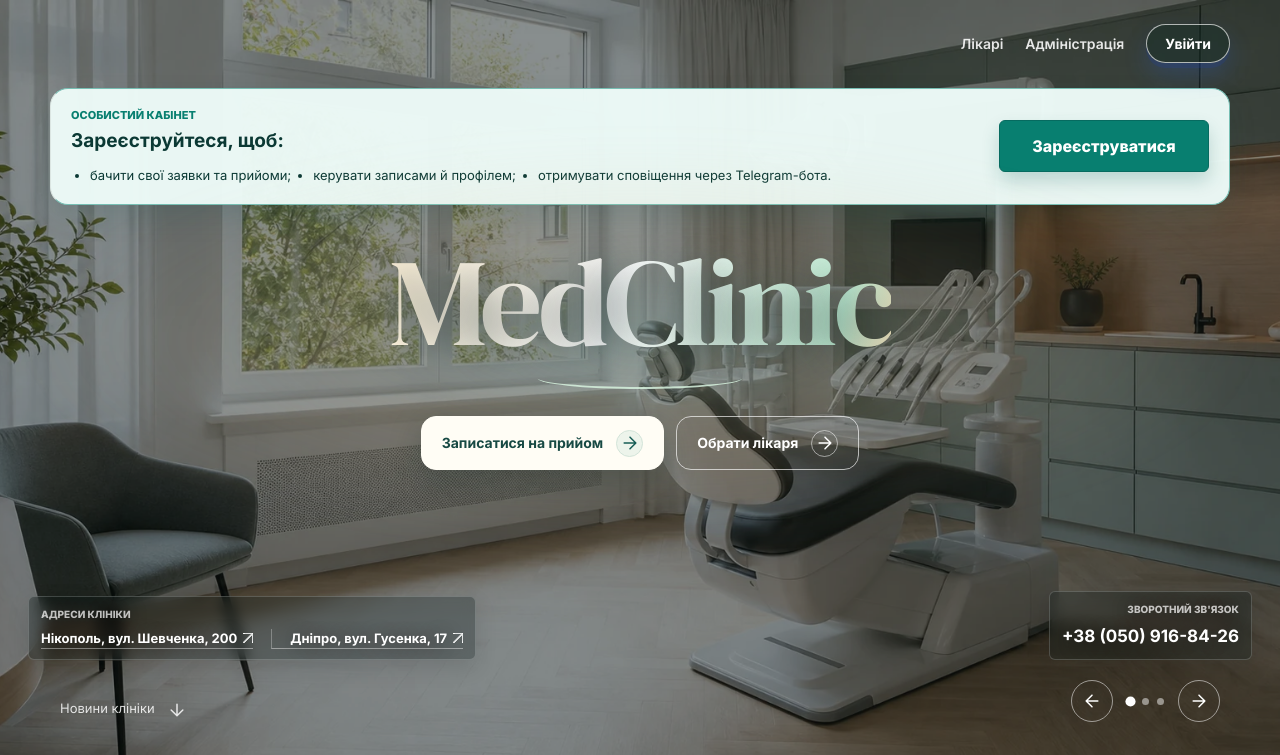
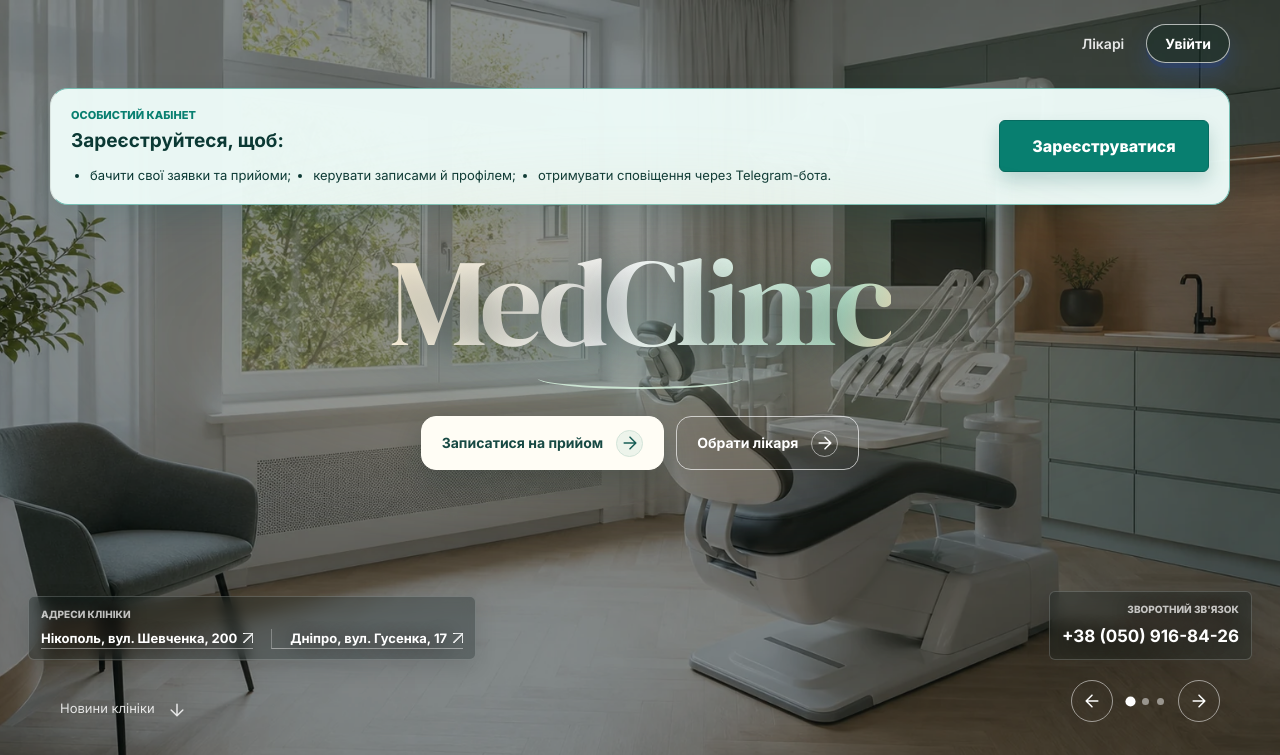
Before and after one commit to Anskillll/Vipuskna, a Django app: page / in a window 1280 px wide. Shown: the top 755 px of the page. Run offline with Django 5.2, Linux system fonts and the light colour scheme; data comes from the database, SQL or seed files in the repository; data that the repository does not hold is empty.

Commit message:
Remove admin link from home navigation

```diff
--- a/templates/clinic/home.html
+++ b/templates/clinic/home.html
@@ -64,7 +64,6 @@
         <div class="home-hero-nav-links">
           <a href="{% url 'doctors' %}">Лікарі</a>
           {% if not user.is_authenticated %}
-            <a href="{% url 'administration_login' %}" data-admin-login-open>Адміністрація</a>
             {% if request.session.patient_claim_phone %}
               <a class="home-hero-signin" href="{{ patient_google_login_url }}">Увійти</a>
             {% else %}
```
